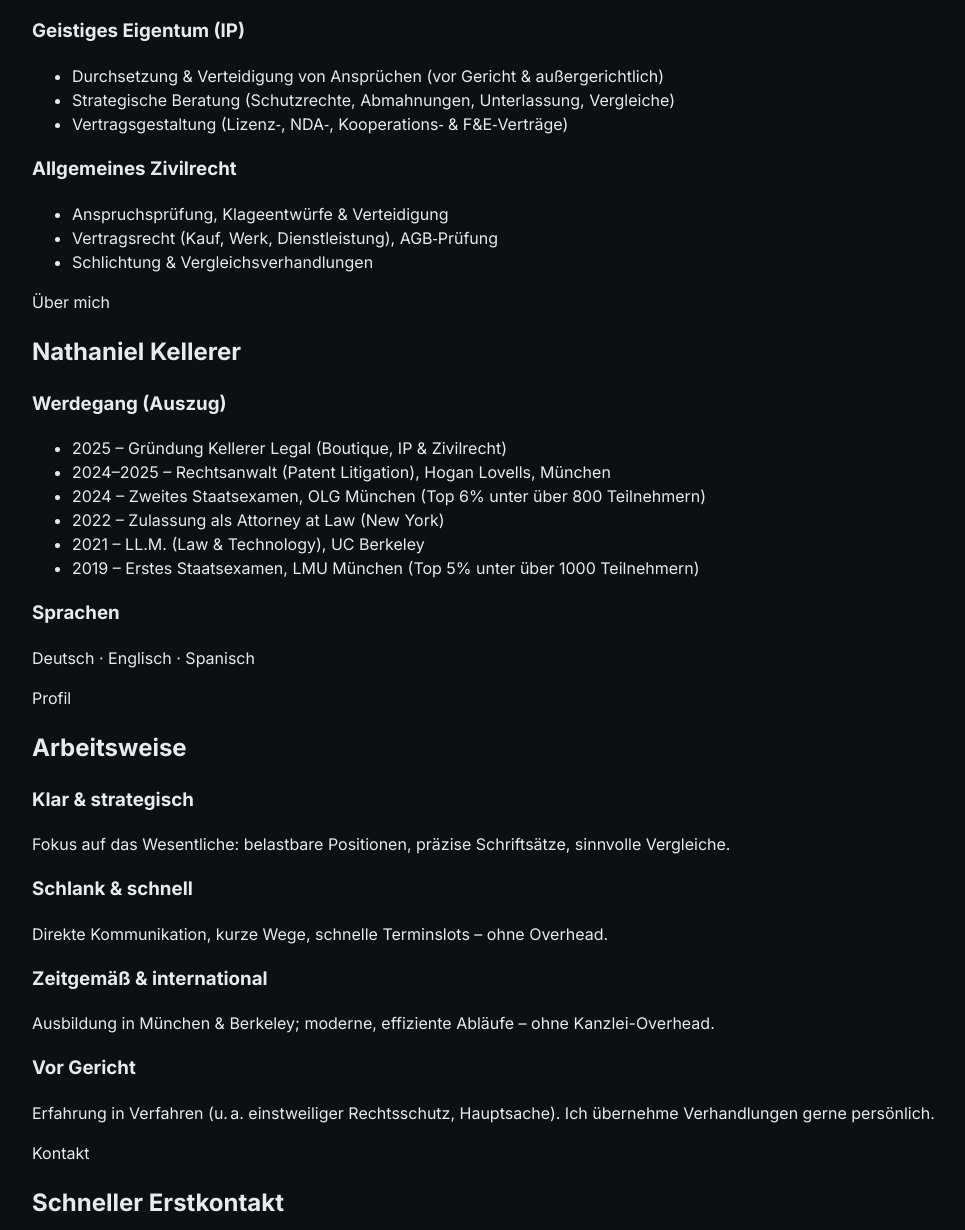
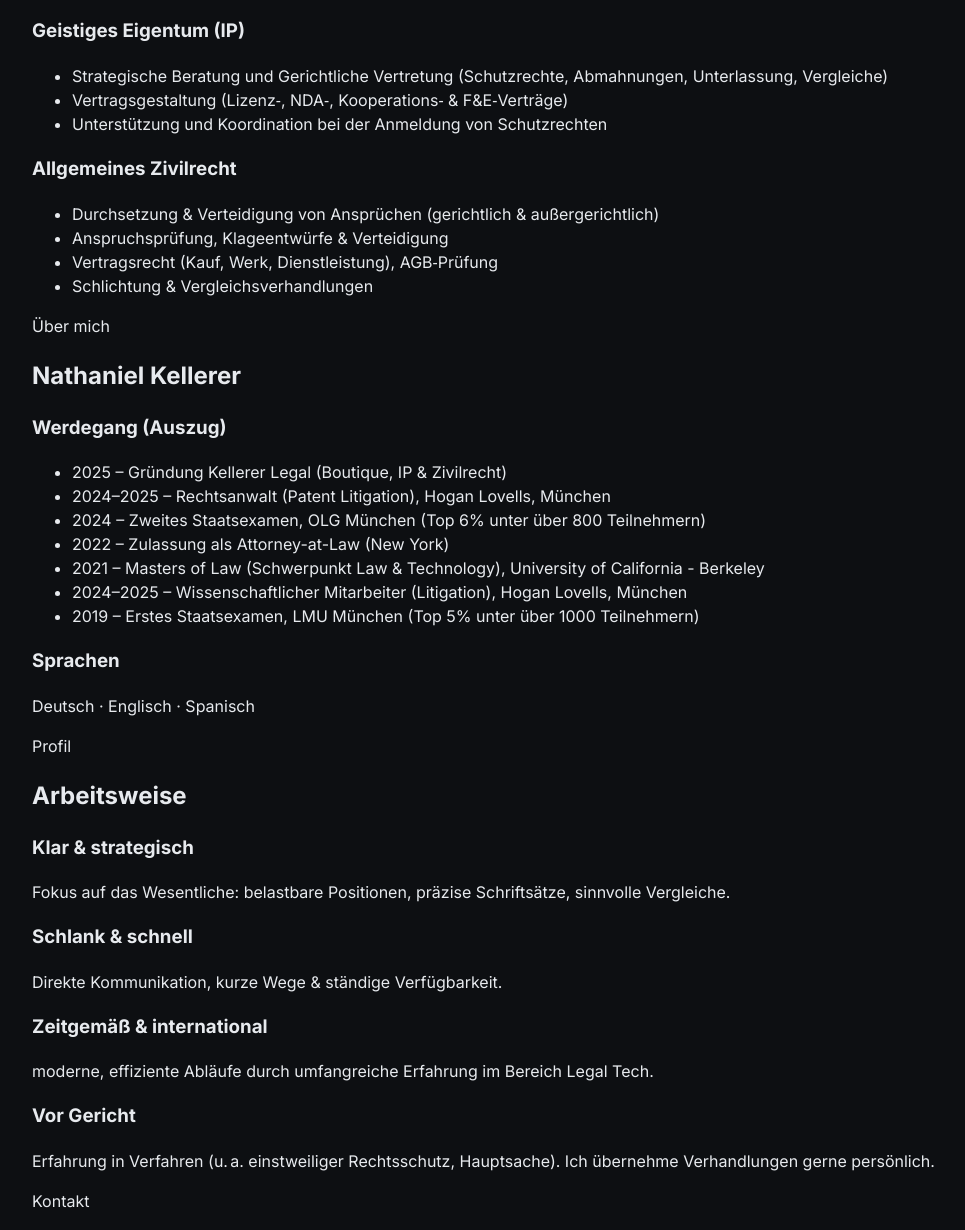
Before and after one commit to KellererLegal/kellerer-legal, a plain HTML site: page index.html in a window 1280 px wide. Shown: the part 666-1896 px from the top of the page, without its empty margins (78-1043 px from the left). Drawn offline with Linux system fonts and the light colour scheme.

Commit message:
Update index.html

```diff
--- a/index.html
+++ b/index.html
@@ -131,14 +131,15 @@
         <article class="card">
           <h3>Geistiges Eigentum (IP)</h3>
           <ul class="list">
-            <li>Durchsetzung &amp; Verteidigung von Ansprüchen (vor Gericht & außergerichtlich)</li>
-            <li>Strategische Beratung (Schutzrechte, Abmahnungen, Unterlassung, Vergleiche)</li>
+            <li>Strategische Beratung und Gerichtliche Vertretung (Schutzrechte, Abmahnungen, Unterlassung, Vergleiche)</li>
             <li>Vertragsgestaltung (Lizenz‑, NDA‑, Kooperations‑ & F&amp;E‑Verträge)</li>
+            <li>Unterstützung und Koordination bei der Anmeldung von Schutzrechten</li>
           </ul>
         </article>
         <article class="card">
           <h3>Allgemeines Zivilrecht</h3>
           <ul class="list">
+            <li>Durchsetzung &amp; Verteidigung von Ansprüchen (gerichtlich & außergerichtlich)</li>
             <li>Anspruchsprüfung, Klageentwürfe & Verteidigung</li>
             <li>Vertragsrecht (Kauf, Werk, Dienstleistung), AGB‑Prüfung</li>
             <li>Schlichtung & Vergleichsverhandlungen</li>
@@ -158,8 +159,9 @@
             <li>2025 – Gründung Kellerer Legal (Boutique, IP & Zivilrecht)</li>
             <li>2024–2025 – Rechtsanwalt (Patent Litigation), Hogan Lovells, München</li>
             <li>2024 – Zweites Staatsexamen, OLG München (Top 6% unter über 800 Teilnehmern)</li>
-            <li>2022 – Zulassung als Attorney at Law (New York)</li>
-            <li>2021 – LL.M. (Law & Technology), UC Berkeley</li>
+            <li>2022 – Zulassung als Attorney-at-Law (New York)</li>
+            <li>2021 – Masters of Law (Schwerpunkt Law & Technology), University of California - Berkeley</li>
+            <li>2024–2025 – Wissenschaftlicher Mitarbeiter (Litigation), Hogan Lovells, München</li>
             <li>2019 – Erstes Staatsexamen, LMU München (Top 5% unter über 1000 Teilnehmern)</li>
           </ul>
         </article>
@@ -181,11 +183,11 @@
         </article>
         <article class="card">
           <h3>Schlank & schnell</h3>
-          <p class="muted">Direkte Kommunikation, kurze Wege, schnelle Terminslots – ohne Overhead.</p>
+          <p class="muted">Direkte Kommunikation, kurze Wege & ständige Verfügbarkeit.</p>
         </article>
         <article class="card">
           <h3>Zeitgemäß & international</h3>
-          <p class="muted">Ausbildung in München & Berkeley; moderne, effiziente Abläufe – ohne Kanzlei-Overhead.</p>
+          <p class="muted">moderne, effiziente Abläufe durch umfangreiche Erfahrung im Bereich Legal Tech.</p>
         </article>
         <article class="card">
           <h3>Vor Gericht</h3>
@@ -241,7 +243,7 @@
           Diese Website setzt keine Tracking‑Cookies ein und verwendet keine externen Analyse‑Dienste. Beim Aufruf werden serverseitig technisch notwendige Daten (z. B. IP‑Adresse, Zeitpunkt, abgerufene Datei) verarbeitet, um die Seite auszuliefern. Rechtsgrundlage ist Art. 6 Abs. 1 lit. f DSGVO.
         </p>
         <p>
-          Verantwortlicher: Kellerer Legal – Rechtsanwalt Nathaniel Kellerer, München, E‑Mail: <a href="mailto:nathaniel@kellerer-legal.com">nathaniel@kellerer-legal.com</a>.
+          Verantwortlicher: Rechtsanwalt Nathaniel Kellerer, München, E‑Mail: <a href="mailto:nathaniel@kellerer-legal.com">nathaniel@kellerer-legal.com</a>.
         </p>
         <p class="muted">
 
```
